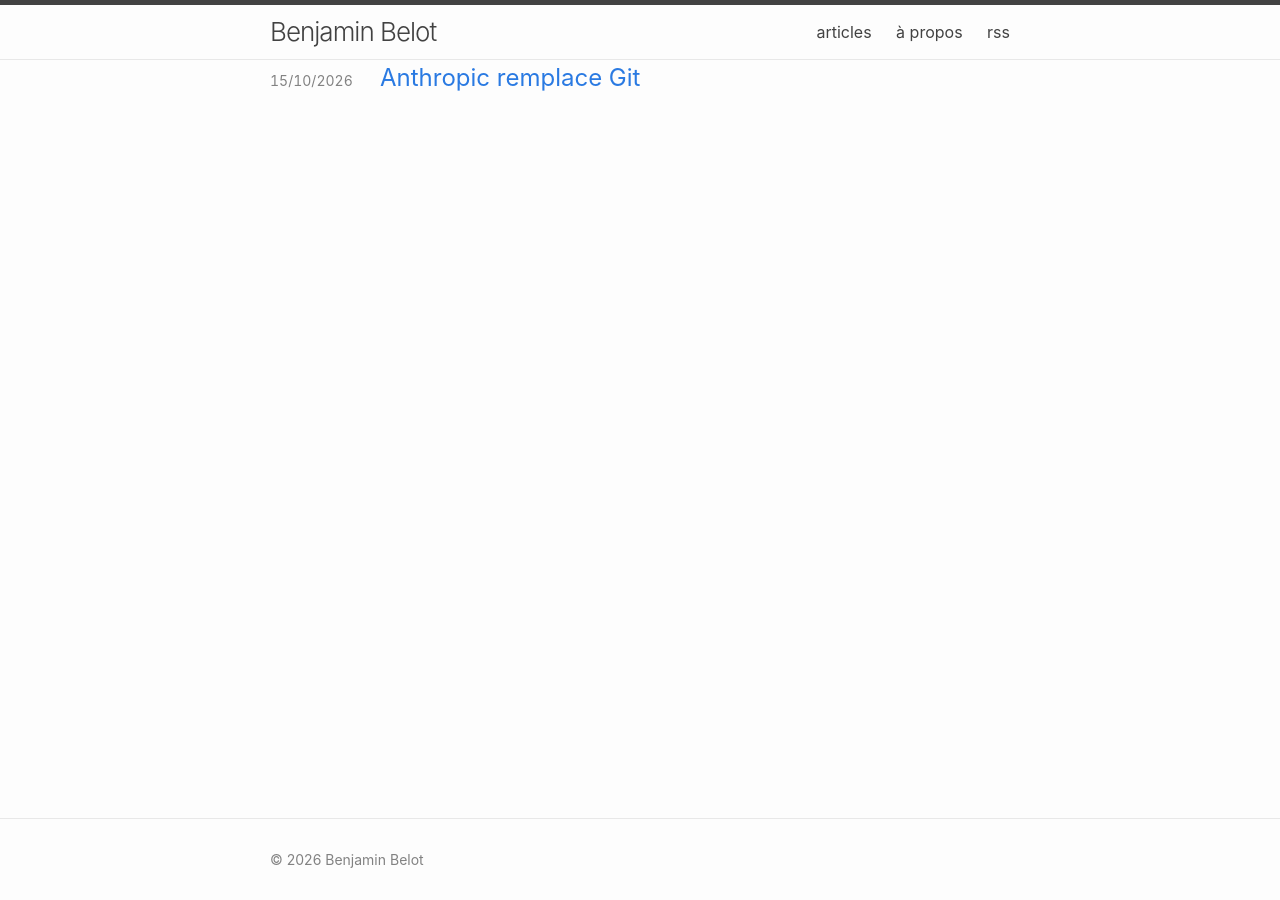
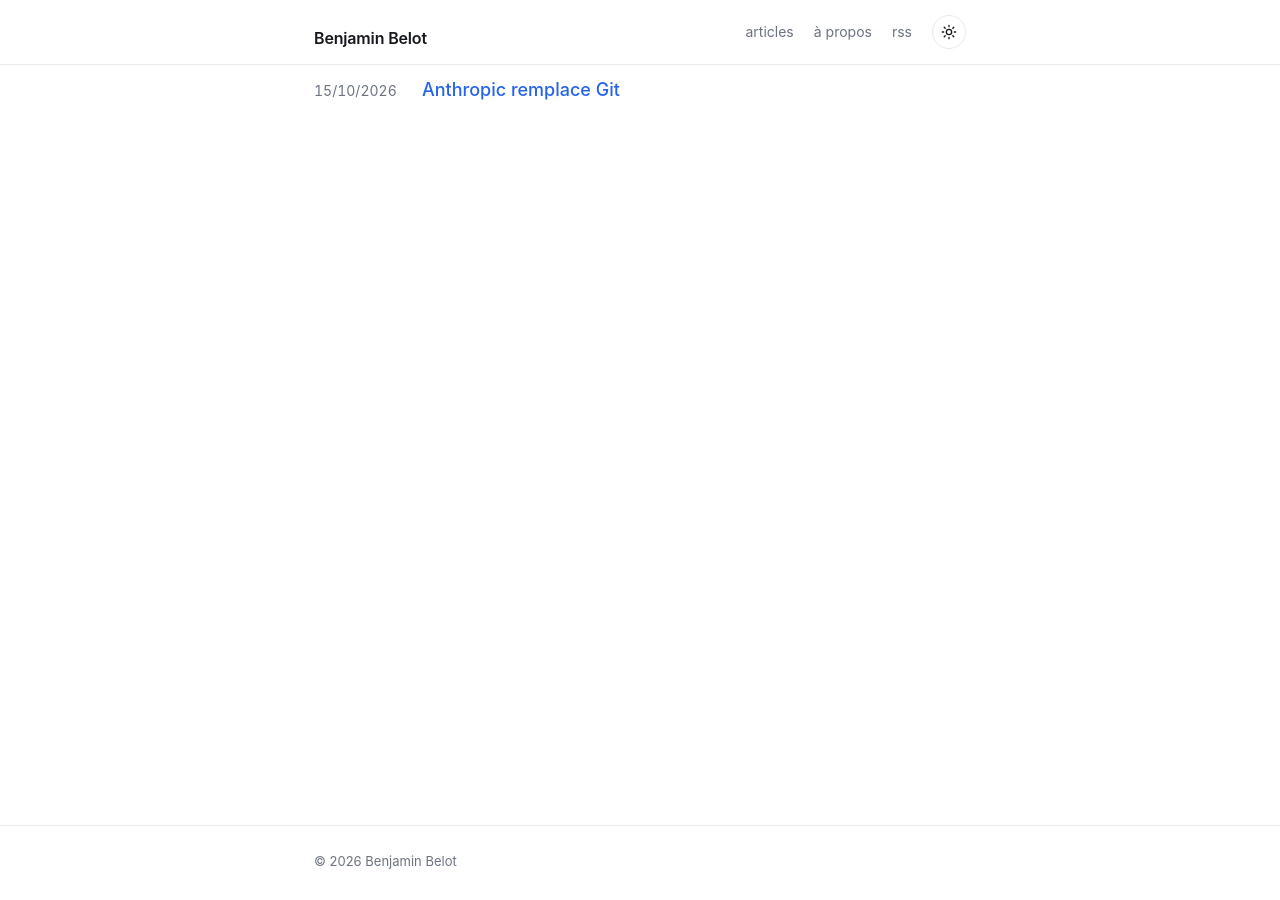
Before and after one commit to benbelo/blog, a Jekyll site: the page built from index.html, in a window 1280 px wide. Built offline with Jekyll 4.4.1, drawn with Linux system fonts in a browser that asks for light colours.

Commit message:
Style : nouveau theme epure avec bascule clair/sombre
Co-Authored-By: Claude Opus 5.5 <noreply@anthropic.com>

```diff
--- a/_layouts/default.html
+++ b/_layouts/default.html
@@ -5,17 +5,41 @@
 <meta name="viewport" content="width=device-width, initial-scale=1">
 <title>{% if page.title %}{{ page.title }} — {{ site.title }}{% else %}{{ site.title }}{% endif %}</title>
 <meta name="description" content="{{ page.description | default: site.description }}">
+<script>
+  // Applique le thème avant le premier rendu, pour éviter tout flash.
+  (function () {
+    try {
+      var t = localStorage.getItem('theme');
+      if (t !== 'light' && t !== 'dark') {
+        t = window.matchMedia('(prefers-color-scheme: dark)').matches ? 'dark' : 'light';
+      }
+      document.documentElement.setAttribute('data-theme', t);
+    } catch (e) {}
+  })();
+</script>
 <link rel="stylesheet" href="{{ '/assets/main.css' | relative_url }}">
 <link rel="alternate" type="application/atom+xml" title="{{ site.title }}" href="{{ '/feed.xml' | relative_url }}">
 </head>
 <body>
 <header>
   <div class="wrapper">
-  <h1><a href="{{ '/' | relative_url }}">{{ site.title }}</a></h1>
+    <h1><a class="site-title" href="{{ '/' | relative_url }}">{{ site.title }}</a></h1>
     <nav>
       <a href="{{ '/' | relative_url }}">articles</a>
       <a href="https://benjaminbelot.fr/">à propos</a>
       <a href="{{ '/feed.xml' | relative_url }}">rss</a>
+      <button class="theme-toggle" type="button" aria-pressed="false"
+              aria-label="Basculer le thème clair ou sombre" title="Thème clair / sombre">
+        <svg class="icon-sun" viewBox="0 0 24 24" fill="none" stroke="currentColor"
+             stroke-width="2" stroke-linecap="round" aria-hidden="true">
+          <circle cx="12" cy="12" r="4"></circle>
+          <path d="M12 2v2M12 20v2M2 12h2M20 12h2M4.9 4.9l1.4 1.4M17.7 17.7l1.4 1.4M4.9 19.1l1.4-1.4M17.7 6.3l1.4-1.4"></path>
+        </svg>
+        <svg class="icon-moon" viewBox="0 0 24 24" fill="none" stroke="currentColor"
+             stroke-width="2" stroke-linecap="round" stroke-linejoin="round" aria-hidden="true">
+          <path d="M21 12.8A9 9 0 1 1 11.2 3a7 7 0 0 0 9.8 9.8z"></path>
+        </svg>
+      </button>
     </nav>
   </div>
 </header>
@@ -24,6 +48,9 @@
 {{ content }}
 </div>
 </main>
-<footer><div class="wrapper">© {{ site.time | date: "%Y" }} {{ site.title }}</div></footer>
+<footer>
+<div class="wrapper">© {{ site.time | date: "%Y" }} {{ site.title }}</div>
+</footer>
+<script src="{{ '/assets/theme.js' | relative_url }}" defer></script>
 </body>
 </html>
--- a/assets/main.css
+++ b/assets/main.css
@@ -1,125 +1,186 @@
-/* Blog benjaminbelot.fr — aligné sur le thème minima de Jekyll (le look de geohot) */
+/* Blog benjaminbelot.fr — épuré, blanc, thème clair/sombre commutable */
+
+:root {
+  --bg: #ffffff;
+  --fg: #16181d;
+  --muted: #6b7280;
+  --link: #2563eb;
+  --border: #e8eaed;
+  --soft: #f6f7f9;
+  --maxw: 700px;
+}
+
+html[data-theme="dark"] {
+  --bg: #0e1116;
+  --fg: #e6e8eb;
+  --muted: #8b93a1;
+  --link: #79a9ff;
+  --border: #23272e;
+  --soft: #161a20;
+}
 
 * { box-sizing: border-box; }
 
+html { -webkit-text-size-adjust: 100%; }
+
 body {
   margin: 0;
-  font: 400 16px/1.5 -apple-system, BlinkMacSystemFont, "Segoe UI", Roboto, Helvetica,
-    Arial, sans-serif, "Apple Color Emoji", "Segoe UI Emoji", "Segoe UI Symbol";
-  color: #111;
-  background-color: #fdfdfd;
-  -webkit-text-size-adjust: 100%;
-  font-kerning: normal;
+  background: var(--bg);
+  color: var(--fg);
+  font: 400 17px/1.7 -apple-system, BlinkMacSystemFont, "Segoe UI", Roboto, Helvetica,
+    Arial, sans-serif;
   display: flex;
   min-height: 100vh;
   flex-direction: column;
+  transition: background-color 0.18s ease, color 0.18s ease;
 }
 
-header .wrapper, main .wrapper, footer .wrapper {
-  max-width: 800px;
+.wrapper {
+  max-width: var(--maxw);
   margin: 0 auto;
-  padding: 0 30px;
+  padding: 0 24px;
   width: 100%;
 }
 
-a { color: #2a7ae2; text-decoration: none; }
-a:visited { color: #1756a9; }
+a { color: var(--link); text-decoration: none; }
 a:hover { text-decoration: underline; }
+a:focus-visible { outline: 2px solid var(--link); outline-offset: 2px; border-radius: 2px; }
 
 /* En-tête */
-header {
-  border-top: 5px solid #424242;
-  border-bottom: 1px solid #e8e8e8;
-  min-height: 56px;
+header { border-bottom: 1px solid var(--border); }
+header .wrapper {
+  display: flex;
+  align-items: center;
+  justify-content: space-between;
+  gap: 16px;
+  min-height: 64px;
 }
-header .wrapper::after { content: ""; display: table; clear: both; }
 header h1 { margin: 0; }
 .site-title, header h1 a {
-  font-size: 26px;
-  font-weight: 300;
-  line-height: 54px;
-  letter-spacing: -1px;
-  color: #424242;
-  float: left;
-  margin: 0;
+  font-size: 16px;
+  font-weight: 600;
+  letter-spacing: -0.01em;
+  color: var(--fg);
 }
-nav { float: right; line-height: 54px; font-size: 16px; }
-nav a { color: #424242; margin-left: 20px; }
+nav {
+  display: flex;
+  align-items: center;
+  gap: 20px;
+  font-size: 14px;
+}
+nav a { color: var(--muted); }
+nav a:hover { color: var(--fg); text-decoration: none; }
+
+.theme-toggle {
+  display: inline-flex;
+  align-items: center;
+  justify-content: center;
+  width: 34px;
+  height: 34px;
+  padding: 0;
+  border: 1px solid var(--border);
+  border-radius: 999px;
+  background: transparent;
+  color: var(--fg);
+  cursor: pointer;
+  transition: background-color 0.18s ease, border-color 0.18s ease;
+}
+.theme-toggle:hover { background: var(--soft); }
+.theme-toggle svg { width: 16px; height: 16px; display: block; }
+.theme-toggle .icon-moon { display: none; }
+html[data-theme="dark"] .theme-toggle .icon-sun { display: none; }
+html[data-theme="dark"] .theme-toggle .icon-moon { display: block; }
 
 /* Contenu */
 main { flex: 1 0 auto; }
-article { padding: 30px 0; }
+article { padding: 52px 0 8px; }
+
 .post-title {
-  font-size: 42px;
-  line-height: 1;
-  letter-spacing: -1px;
-  font-weight: 400;
-  margin: 0 0 15px;
+  font-size: 34px;
+  line-height: 1.2;
+  letter-spacing: -0.022em;
+  font-weight: 600;
+  margin: 0 0 10px;
 }
-.post-date { font-size: 14px; color: #828282; margin: 0 0 30px; }
+.post-date { font-size: 14px; color: var(--muted); margin: 0 0 40px; }
 
-article p, article ul, article ol, article blockquote, article pre { margin: 0 0 15px; }
-article h2, article h3, article h4 { margin: 0 0 15px; font-weight: 400; letter-spacing: -1px; }
-article h2 { font-size: 32px; }
-article h3 { font-size: 26px; }
-article h4 { font-size: 20px; }
-article ul, article ol { margin-left: 30px; }
+article p, article ul, article ol, article blockquote, article pre, article hr {
+  margin: 0 0 20px;
+}
+article h2 {
+  font-size: 24px;
+  font-weight: 600;
+  letter-spacing: -0.014em;
+  margin: 44px 0 12px;
+}
+article h3 {
+  font-size: 19px;
+  font-weight: 600;
+  letter-spacing: -0.01em;
+  margin: 34px 0 10px;
+}
+article ul, article ol { padding-left: 24px; }
+article li { margin-bottom: 6px; }
+article li > ul, article li > ol { margin: 6px 0 0; }
 
 blockquote {
-  border-left: 1px solid #e8e8e8;
-  padding-left: 15px;
-  color: #828282;
-  font-style: italic;
+  padding-left: 18px;
+  border-left: 2px solid var(--border);
+  color: var(--muted);
 }
 
-pre, code {
-  font-family: "SFMono-Regular", Menlo, Consolas, monospace;
-  font-size: 14px;
-  border: 1px solid #e8e8e8;
-  border-radius: 3px;
-  background-color: #f0f0f0;
+code {
+  font-family: ui-monospace, SFMono-Regular, Menlo, Consolas, monospace;
+  font-size: 0.88em;
+  background: var(--soft);
+  padding: 2px 5px;
+  border-radius: 5px;
 }
-code { padding: 1px 4px; }
-pre { padding: 8px 12px; overflow-x: auto; }
-pre code { border: 0; padding: 0; background: none; }
+pre {
+  background: var(--soft);
+  padding: 16px;
+  border-radius: 8px;
+  overflow-x: auto;
+}
+pre code { background: none; padding: 0; font-size: 14px; }
+
+hr { border: 0; border-top: 1px solid var(--border); margin: 36px 0; }
+img { max-width: 100%; height: auto; border-radius: 6px; }
 
 /* Liste d'articles (accueil) */
-ul.posts { list-style: none; padding: 0; margin: 0 0 30px; }
-ul.posts li { display: flex; align-items: baseline; gap: 18px; margin-bottom: 7px; }
+ul.posts { list-style: none; padding: 0; margin: 0; }
+ul.posts li {
+  display: flex;
+  align-items: baseline;
+  gap: 16px;
+  padding: 10px 0;
+}
 ul.posts time {
-  color: #828282;
-  font-size: 14px;
   flex: 0 0 auto;
   min-width: 92px;
+  font-size: 14px;
+  color: var(--muted);
   font-variant-numeric: tabular-nums;
 }
-ul.posts a { font-size: 24px; }
-
-hr { border: 0; border-bottom: 1px solid #e8e8e8; margin: 30px 0; }
-img { max-width: 100%; height: auto; }
+ul.posts a { font-size: 18px; font-weight: 500; }
 
 /* Pied de page */
-footer {
-  border-top: 1px solid #e8e8e8;
-  font-size: 14px;
-  color: #828282;
+footer { border-top: 1px solid var(--border); margin-top: 72px; }
+footer .wrapper { padding: 24px 24px 28px; font-size: 13px; color: var(--muted); }
+
+@media screen and (max-width: 600px) {
+  article { padding-top: 36px; }
+  .post-title { font-size: 27px; }
+  article h2 { font-size: 21px; }
+  header .wrapper {
+    min-height: 0;
+    flex-wrap: wrap;
+    row-gap: 10px;
+    padding-top: 14px;
+    padding-bottom: 14px;
+  }
+  header h1 { white-space: nowrap; }
+  nav { gap: 12px; font-size: 13px; flex-wrap: nowrap; }
+  ul.posts li { display: block; padding: 8px 0; }
+  ul.posts time { display: block; margin-bottom: 2px; }
 }
-footer .wrapper { padding-top: 30px; padding-bottom: 30px; }
-
-@media screen and (max-width: 800px) {
-  .post-title { font-size: 36px; }
-  article h2 { font-size: 28px; }
-  article h3 { font-size: 22px; }
-  /* en-tête : titre et menu empilés, au lieu de se coller sur une seule ligne */
-  .site-title, header h1 a { font-size: 22px; float: none; line-height: 1.3; }
-  header .wrapper { padding-top: 12px; padding-bottom: 12px; }
-  nav { float: none; line-height: 1.6; }
-  nav a { margin-left: 0; margin-right: 20px; }
-  nav a:last-child { margin-right: 0; }
-  /* liste d'articles : la date passe au-dessus du titre, plus de titre écartelé */
-  ul.posts li { display: block; margin-bottom: 16px; }
-  ul.posts time { display: block; margin-bottom: 2px; }
-  ul.posts a { font-size: 21px; line-height: 1.3; }
-}
-
-/* Pas de mode sombre : le site est toujours clair, comme geohot. */
--- /dev/null
+++ b/assets/theme.js
@@ -0,0 +1,23 @@
+// Bouton clair / sombre du blog. Le thème initial est appliqué dans <head>.
+(function () {
+  var root = document.documentElement;
+
+  function current() {
+    return root.getAttribute('data-theme') === 'dark' ? 'dark' : 'light';
+  }
+
+  function apply(theme) {
+    root.setAttribute('data-theme', theme);
+    try { localStorage.setItem('theme', theme); } catch (e) {}
+    var button = document.querySelector('.theme-toggle');
+    if (button) {
+      button.setAttribute('aria-pressed', theme === 'dark' ? 'true' : 'false');
+    }
+  }
+
+  document.addEventListener('click', function (event) {
+    var button = event.target.closest && event.target.closest('.theme-toggle');
+    if (!button) { return; }
+    apply(current() === 'dark' ? 'light' : 'dark');
+  });
+})();
```
Lines whose indentation alone changed are shown as unchanged.
